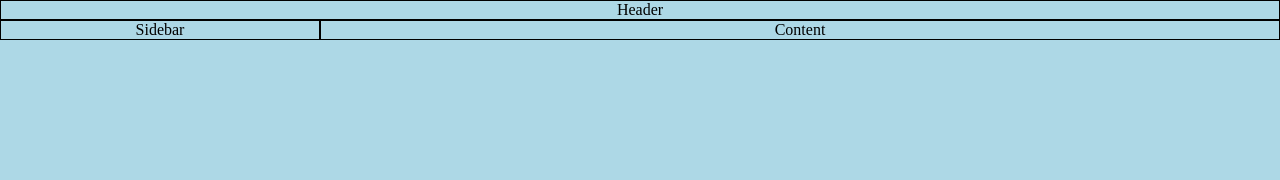
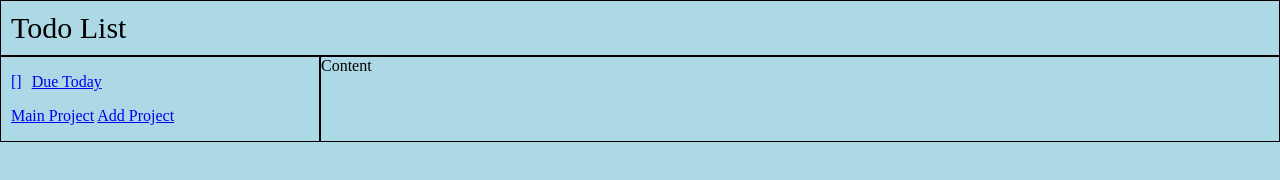
Before and after one commit to eimon851/odin-todo, a website built with webpack: page src/template.html in a window 1280 px wide. Built offline with nearby package versions, Linux system fonts and the light colour scheme.

Commit message:
added menu nav to sidebar and styled it a bit. icon and title formatting is next steps

```diff
--- a/src/styles.css
+++ b/src/styles.css
@@ -18,26 +18,26 @@ body {
 
 .item {
     border: 1px solid;
-    text-align: center;
+}
+
+ul {
+    padding-left: 10px;
 }
 
 #header {
-    grid-column-start: 1;
-    grid-column-end: 4;
-    grid-row-start: 1;
-    grid-row-end: 2;
+    grid-area: header;
+    font-size: 30px;
+    padding: 10px;
 }
 
 #sidebar {
-    grid-column-start: 1;
-    grid-column-end: 2;
-    grid-row-start: 2;
-    grid-row-end: 3;
+    grid-area: sidebar;
 }
 
+#sidebar .due-date-container {
+    display: flex;
+    gap: 10px;
+}
 #content {
-    grid-column-start: 2;
-    grid-column-end: 4;
-    grid-row-start: 2;
-    grid-row-end: 3;
+    grid-area: content
 }
--- a/src/template.html
+++ b/src/template.html
@@ -8,8 +8,21 @@
 <body>
     <div>
         <div class="main-container">
-            <div class="item" id="header">Header</div>
-            <div class="item" id="sidebar">Sidebar</div>
+            <div class="item" id="header">Todo List</div>
+            <div class="item" id="sidebar">
+                <ul>
+                    <a href=".">
+                        <div class="due-date-container">
+                            <div class="icon">[]</div>
+                            <div class="title">Due Today</div>
+                        </div>
+                    </a>
+                </ul>
+                <ul>
+                    <a href=".">Main Project</a>
+                    <a href=".">Add Project</a>
+                </ul>
+            </div>
             <div class="item" id="content">Content</div>
         </div>
     </div>
```
